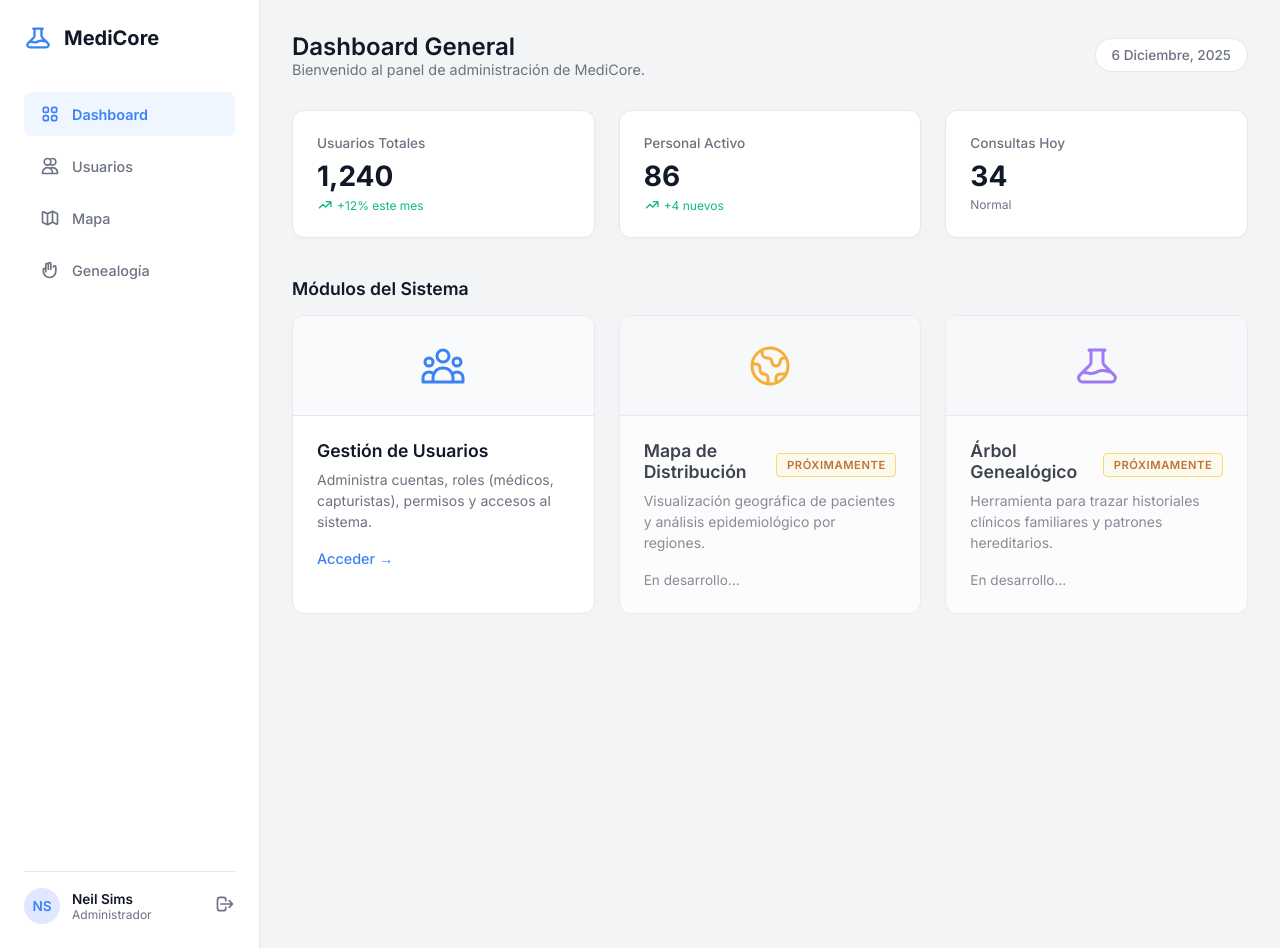
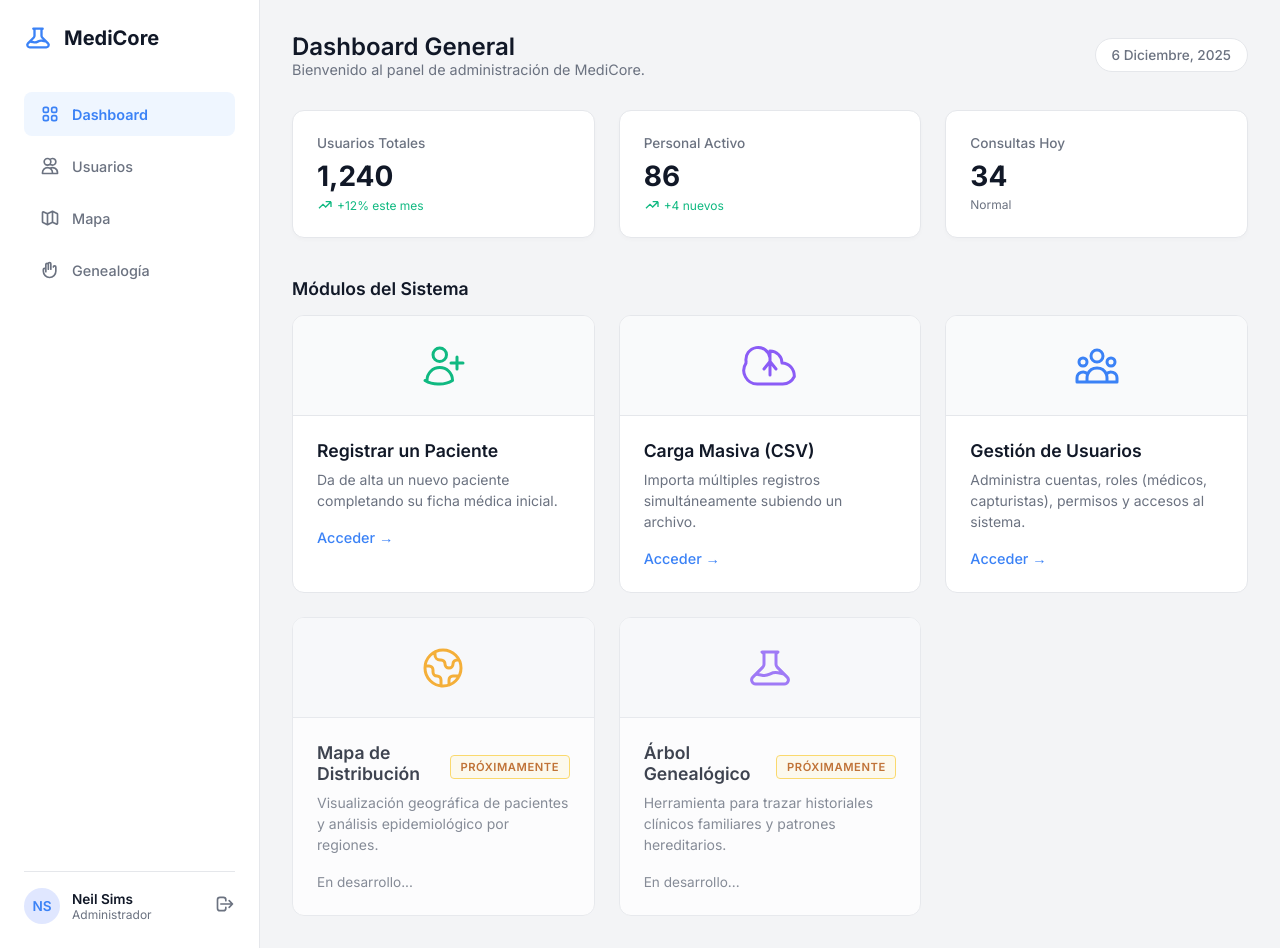
Before and after one commit to IngJuanRamirez/prototipo_web_modular, a Django app: page / in a window 1280 px wide. Run offline with Django 5.2, Linux system fonts and the light colour scheme.

Commit message:
feat(ui): implementar dashboard principal y configuración de archivos estáticos

```diff
--- /dev/null
+++ b/core/static/core/css/style_index.css
@@ -0,0 +1,276 @@
+:root {
+    --primary: #3b82f6;
+    --primary-hover: #2563eb;
+    --bg-body: #f3f4f6;
+    --bg-card: #ffffff;
+    --text-main: #111827;
+    --text-secondary: #6b7280;
+    --border: #e5e7eb;
+    --success: #10b981;
+    --warning: #f59e0b;
+}
+
+* {
+    box-sizing: border-box;
+    margin: 0;
+    padding: 0;
+    font-family: 'Inter', sans-serif;
+}
+
+body {
+    background-color: var(--bg-body);
+    color: var(--text-main);
+    height: 100vh;
+    display: flex;
+    overflow: hidden;
+}
+
+/* --- SIDEBAR --- */
+.sidebar {
+    width: 260px;
+    background: var(--bg-card);
+    border-right: 1px solid var(--border);
+    display: flex;
+    flex-direction: column;
+    padding: 1.5rem;
+    flex-shrink: 0;
+}
+
+.logo-area {
+    display: flex;
+    align-items: center;
+    gap: 0.75rem;
+    margin-bottom: 2.5rem;
+    color: var(--primary);
+}
+
+.logo-text {
+    font-size: 1.25rem;
+    font-weight: 700;
+    color: var(--text-main);
+}
+
+.nav-links {
+    list-style: none;
+    display: flex;
+    flex-direction: column;
+    gap: 0.5rem;
+    flex-grow: 1;
+}
+
+.nav-item a {
+    display: flex;
+    align-items: center;
+    gap: 0.75rem;
+    padding: 0.75rem 1rem;
+    text-decoration: none;
+    color: var(--text-secondary);
+    border-radius: 8px;
+    font-weight: 500;
+    font-size: 0.9rem;
+    transition: all 0.2s;
+}
+
+.nav-item a:hover {
+    background-color: #f9fafb;
+    color: var(--primary);
+}
+
+.nav-item a.active {
+    background-color: #eff6ff;
+    color: var(--primary);
+    font-weight: 600;
+}
+
+.user-profile {
+    border-top: 1px solid var(--border);
+    padding-top: 1rem;
+    display: flex;
+    align-items: center;
+    gap: 0.75rem;
+}
+
+.avatar {
+    width: 36px;
+    height: 36px;
+    background: #e0e7ff;
+    color: var(--primary);
+    border-radius: 50%;
+    display: flex;
+    justify-content: center;
+    align-items: center;
+    font-weight: 600;
+    font-size: 0.85rem;
+}
+
+.user-info {
+    display: flex;
+    flex-direction: column;
+}
+
+.user-name {
+    font-size: 0.85rem;
+    font-weight: 600;
+}
+
+.user-role {
+    font-size: 0.75rem;
+    color: var(--text-secondary);
+}
+
+/* --- MAIN CONTENT --- */
+.main-content {
+    flex-grow: 1;
+    padding: 2rem;
+    overflow-y: auto;
+}
+
+.header {
+    display: flex;
+    justify-content: space-between;
+    align-items: center;
+    margin-bottom: 2rem;
+}
+
+.welcome-text h1 {
+    font-size: 1.5rem;
+    font-weight: 600;
+}
+
+.welcome-text p {
+    color: var(--text-secondary);
+    font-size: 0.9rem;
+}
+
+.date-badge {
+    background: white;
+    padding: 0.5rem 1rem;
+    border-radius: 99px;
+    border: 1px solid var(--border);
+    font-size: 0.85rem;
+    color: var(--text-secondary);
+    font-weight: 500;
+}
+
+/* STATS GRID */
+.stats-grid {
+    display: grid;
+    grid-template-columns: repeat(auto-fit, minmax(200px, 1fr));
+    gap: 1.5rem;
+    margin-bottom: 2.5rem;
+}
+
+.stat-card {
+    background: var(--bg-card);
+    padding: 1.5rem;
+    border-radius: 12px;
+    border: 1px solid var(--border);
+    box-shadow: 0 2px 4px rgba(0, 0, 0, 0.02);
+}
+
+.stat-title {
+    font-size: 0.85rem;
+    color: var(--text-secondary);
+    font-weight: 500;
+    margin-bottom: 0.5rem;
+}
+
+.stat-value {
+    font-size: 1.75rem;
+    font-weight: 700;
+    color: var(--text-main);
+}
+
+.stat-trend {
+    font-size: 0.75rem;
+    margin-top: 0.25rem;
+    display: flex;
+    align-items: center;
+    gap: 0.25rem;
+}
+
+.trend-up {
+    color: var(--success);
+}
+
+/* MODULES GRID */
+.section-title {
+    font-size: 1.1rem;
+    font-weight: 600;
+    margin-bottom: 1rem;
+}
+
+.modules-grid {
+    display: grid;
+    grid-template-columns: repeat(auto-fit, minmax(300px, 1fr));
+    gap: 1.5rem;
+}
+
+.module-card {
+    background: var(--bg-card);
+    border-radius: 12px;
+    border: 1px solid var(--border);
+    overflow: hidden;
+    transition: transform 0.2s, box-shadow 0.2s;
+    display: flex;
+    flex-direction: column;
+    text-decoration: none;
+    /* Para que funcione como link */
+    color: inherit;
+}
+
+.module-card:hover {
+    transform: translateY(-3px);
+    box-shadow: 0 10px 15px -3px rgba(0, 0, 0, 0.1);
+    border-color: var(--primary);
+}
+
+.card-icon-area {
+    height: 100px;
+    display: flex;
+    align-items: center;
+    justify-content: center;
+    background: #f9fafb;
+    border-bottom: 1px solid var(--border);
+}
+
+.card-content {
+    padding: 1.5rem;
+    flex-grow: 1;
+}
+
+.card-title {
+    font-size: 1.1rem;
+    font-weight: 600;
+    margin-bottom: 0.5rem;
+}
+
+.card-desc {
+    font-size: 0.875rem;
+    color: var(--text-secondary);
+    line-height: 1.5;
+    margin-bottom: 1rem;
+}
+
+.badge-soon {
+    display: inline-block;
+    background: #fffbeb;
+    color: #b45309;
+    padding: 0.25rem 0.6rem;
+    border-radius: 4px;
+    font-size: 0.7rem;
+    font-weight: 600;
+    text-transform: uppercase;
+    letter-spacing: 0.05em;
+    border: 1px solid #fcd34d;
+}
+
+.btn-link {
+    color: var(--primary);
+    font-size: 0.9rem;
+    font-weight: 500;
+    margin-top: auto;
+    display: inline-flex;
+    align-items: center;
+    gap: 0.25rem;
+}
--- a/core/templates/index.html
+++ b/core/templates/index.html
@@ -1,143 +1,66 @@
+{% load static %}
+
 <!DOCTYPE html>
 <html lang="es">
+
 <head>
     <meta charset="UTF-8">
     <meta name="viewport" content="width=device-width, initial-scale=1.0">
     <title>Dashboard - MediCore</title>
     <link href="https://fonts.googleapis.com/css2?family=Inter:wght@300;400;500;600;700&display=swap" rel="stylesheet">
-    <style>
-        :root {
-            --primary: #3b82f6;
-            --primary-hover: #2563eb;
-            --bg-body: #f3f4f6;
-            --bg-card: #ffffff;
-            --text-main: #111827;
-            --text-secondary: #6b7280;
-            --border: #e5e7eb;
-            --success: #10b981;
-            --warning: #f59e0b;
-        }
+    <link rel="stylesheet" href="{% static 'core/css/style_index.css' %}">
+</head>
 
-        * { box-sizing: border-box; margin: 0; padding: 0; font-family: 'Inter', sans-serif; }
-        body { background-color: var(--bg-body); color: var(--text-main); height: 100vh; display: flex; overflow: hidden; }
-
-        /* --- SIDEBAR --- */
-        .sidebar {
-            width: 260px;
-            background: var(--bg-card);
-            border-right: 1px solid var(--border);
-            display: flex;
-            flex-direction: column;
-            padding: 1.5rem;
-            flex-shrink: 0;
-        }
-
-        .logo-area {
-            display: flex; align-items: center; gap: 0.75rem; margin-bottom: 2.5rem; color: var(--primary);
-        }
-        .logo-text { font-size: 1.25rem; font-weight: 700; color: var(--text-main); }
-
-        .nav-links { list-style: none; display: flex; flex-direction: column; gap: 0.5rem; flex-grow: 1; }
-        .nav-item a {
-            display: flex; align-items: center; gap: 0.75rem;
-            padding: 0.75rem 1rem;
-            text-decoration: none;
-            color: var(--text-secondary);
-            border-radius: 8px;
-            font-weight: 500;
-            font-size: 0.9rem;
-            transition: all 0.2s;
-        }
-
-        .nav-item a:hover { background-color: #f9fafb; color: var(--primary); }
-        .nav-item a.active { background-color: #eff6ff; color: var(--primary); font-weight: 600; }
-
-        .user-profile {
-            border-top: 1px solid var(--border);
-            padding-top: 1rem;
-            display: flex; align-items: center; gap: 0.75rem;
-        }
-        .avatar { width: 36px; height: 36px; background: #e0e7ff; color: var(--primary); border-radius: 50%; display: flex; justify-content: center; align-items: center; font-weight: 600; font-size: 0.85rem; }
-        .user-info { display: flex; flex-direction: column; }
-        .user-name { font-size: 0.85rem; font-weight: 600; }
-        .user-role { font-size: 0.75rem; color: var(--text-secondary); }
-
-        /* --- MAIN CONTENT --- */
-        .main-content { flex-grow: 1; padding: 2rem; overflow-y: auto; }
-
-        .header { display: flex; justify-content: space-between; align-items: center; margin-bottom: 2rem; }
-        .welcome-text h1 { font-size: 1.5rem; font-weight: 600; }
-        .welcome-text p { color: var(--text-secondary); font-size: 0.9rem; }
-        .date-badge { background: white; padding: 0.5rem 1rem; border-radius: 99px; border: 1px solid var(--border); font-size: 0.85rem; color: var(--text-secondary); font-weight: 500; }
-
-        /* STATS GRID */
-        .stats-grid { display: grid; grid-template-columns: repeat(auto-fit, minmax(200px, 1fr)); gap: 1.5rem; margin-bottom: 2.5rem; }
-        .stat-card { background: var(--bg-card); padding: 1.5rem; border-radius: 12px; border: 1px solid var(--border); box-shadow: 0 2px 4px rgba(0,0,0,0.02); }
-        .stat-title { font-size: 0.85rem; color: var(--text-secondary); font-weight: 500; margin-bottom: 0.5rem; }
-        .stat-value { font-size: 1.75rem; font-weight: 700; color: var(--text-main); }
-        .stat-trend { font-size: 0.75rem; margin-top: 0.25rem; display: flex; align-items: center; gap: 0.25rem; }
-        .trend-up { color: var(--success); }
-
-        /* MODULES GRID */
-        .section-title { font-size: 1.1rem; font-weight: 600; margin-bottom: 1rem; }
-        .modules-grid { display: grid; grid-template-columns: repeat(auto-fit, minmax(300px, 1fr)); gap: 1.5rem; }
-
-        .module-card {
-            background: var(--bg-card);
-            border-radius: 12px;
-            border: 1px solid var(--border);
-            overflow: hidden;
-            transition: transform 0.2s, box-shadow 0.2s;
-            display: flex; flex-direction: column;
-            text-decoration: none; /* Para que funcione como link */
-            color: inherit;
-        }
-
-        .module-card:hover { transform: translateY(-3px); box-shadow: 0 10px 15px -3px rgba(0,0,0,0.1); border-color: var(--primary); }
-
-        .card-icon-area { height: 100px; display: flex; align-items: center; justify-content: center; background: #f9fafb; border-bottom: 1px solid var(--border); }
-        .card-content { padding: 1.5rem; flex-grow: 1; }
-        .card-title { font-size: 1.1rem; font-weight: 600; margin-bottom: 0.5rem; }
-        .card-desc { font-size: 0.875rem; color: var(--text-secondary); line-height: 1.5; margin-bottom: 1rem; }
-
-        .badge-soon {
-            display: inline-block; background: #fffbeb; color: #b45309;
-            padding: 0.25rem 0.6rem; border-radius: 4px; font-size: 0.7rem; font-weight: 600; text-transform: uppercase; letter-spacing: 0.05em; border: 1px solid #fcd34d;
-        }
-
-        .btn-link { color: var(--primary); font-size: 0.9rem; font-weight: 500; margin-top: auto; display: inline-flex; align-items: center; gap: 0.25rem; }
-    </style>
-</head>
 <body>
 
     <aside class="sidebar">
         <div class="logo-area">
-            <svg width="28" height="28" fill="none" stroke="currentColor" stroke-width="2" viewBox="0 0 24 24"><path stroke-linecap="round" stroke-linejoin="round" d="M19.428 15.428a2 2 0 00-1.022-.547l-2.384-.477a6 6 0 00-3.86.517l-.318.158a6 6 0 01-3.86.517L6.05 15.21a2 2 0 00-1.806.547M8 4h8l-1 1v5.172a2 2 0 00.586 1.414l5 5c1.26 1.26.367 3.414-1.415 3.414H4.828c-1.782 0-2.674-2.154-1.414-3.414l5-5A2 2 0 009 10.172V5L8 4z"></path></svg>
+            <svg width="28" height="28" fill="none" stroke="currentColor" stroke-width="2" viewBox="0 0 24 24">
+                <path stroke-linecap="round" stroke-linejoin="round"
+                    d="M19.428 15.428a2 2 0 00-1.022-.547l-2.384-.477a6 6 0 00-3.86.517l-.318.158a6 6 0 01-3.86.517L6.05 15.21a2 2 0 00-1.806.547M8 4h8l-1 1v5.172a2 2 0 00.586 1.414l5 5c1.26 1.26.367 3.414-1.415 3.414H4.828c-1.782 0-2.674-2.154-1.414-3.414l5-5A2 2 0 009 10.172V5L8 4z">
+                </path>
+            </svg>
             <span class="logo-text">MediCore</span>
         </div>
 
         <ul class="nav-links">
             <li class="nav-item">
                 <a href="#" class="active">
-                    <svg width="20" height="20" fill="none" stroke="currentColor" stroke-width="2" viewBox="0 0 24 24"><path stroke-linecap="round" stroke-linejoin="round" d="M4 6a2 2 0 012-2h2a2 2 0 012 2v2a2 2 0 01-2 2H6a2 2 0 01-2-2V6zM14 6a2 2 0 012-2h2a2 2 0 012 2v2a2 2 0 01-2 2h-2a2 2 0 01-2-2V6zM4 16a2 2 0 012-2h2a2 2 0 012 2v2a2 2 0 01-2 2H6a2 2 0 01-2-2v-2zM14 16a2 2 0 012-2h2a2 2 0 012 2v2a2 2 0 01-2 2h-2a2 2 0 01-2-2v-2z"></path></svg>
+                    <svg width="20" height="20" fill="none" stroke="currentColor" stroke-width="2" viewBox="0 0 24 24">
+                        <path stroke-linecap="round" stroke-linejoin="round"
+                            d="M4 6a2 2 0 012-2h2a2 2 0 012 2v2a2 2 0 01-2 2H6a2 2 0 01-2-2V6zM14 6a2 2 0 012-2h2a2 2 0 012 2v2a2 2 0 01-2 2h-2a2 2 0 01-2-2V6zM4 16a2 2 0 012-2h2a2 2 0 012 2v2a2 2 0 01-2 2H6a2 2 0 01-2-2v-2zM14 16a2 2 0 012-2h2a2 2 0 012 2v2a2 2 0 01-2 2h-2a2 2 0 01-2-2v-2z">
+                        </path>
+                    </svg>
                     Dashboard
                 </a>
             </li>
             <li class="nav-item">
                 <a href="/users_view/">
-                    <svg width="20" height="20" fill="none" stroke="currentColor" stroke-width="2" viewBox="0 0 24 24"><path stroke-linecap="round" stroke-linejoin="round" d="M12 4.354a4 4 0 110 5.292M15 21H3v-1a6 6 0 0112 0v1zm0 0h6v-1a6 6 0 00-9-5.197M13 7a4 4 0 11-8 0 4 4 0 018 0z"></path></svg>
+                    <svg width="20" height="20" fill="none" stroke="currentColor" stroke-width="2" viewBox="0 0 24 24">
+                        <path stroke-linecap="round" stroke-linejoin="round"
+                            d="M12 4.354a4 4 0 110 5.292M15 21H3v-1a6 6 0 0112 0v1zm0 0h6v-1a6 6 0 00-9-5.197M13 7a4 4 0 11-8 0 4 4 0 018 0z">
+                        </path>
+                    </svg>
                     Usuarios
                 </a>
             </li>
             <li class="nav-item">
                 <a href="#">
-                    <svg width="20" height="20" fill="none" stroke="currentColor" stroke-width="2" viewBox="0 0 24 24"><path stroke-linecap="round" stroke-linejoin="round" d="M9 20l-5.447-2.724A1 1 0 013 16.382V5.618a1 1 0 011.447-.894L9 7m0 13l6-3m-6 3V7m6 10l4.553 2.276A1 1 0 0021 18.382V7.618a1 1 0 00-.553-.894L15 4m0 13V4m0 0L9 7"></path></svg>
+                    <svg width="20" height="20" fill="none" stroke="currentColor" stroke-width="2" viewBox="0 0 24 24">
+                        <path stroke-linecap="round" stroke-linejoin="round"
+                            d="M9 20l-5.447-2.724A1 1 0 013 16.382V5.618a1 1 0 011.447-.894L9 7m0 13l6-3m-6 3V7m6 10l4.553 2.276A1 1 0 0021 18.382V7.618a1 1 0 00-.553-.894L15 4m0 13V4m0 0L9 7">
+                        </path>
+                    </svg>
                     Mapa
                 </a>
             </li>
             <li class="nav-item">
                 <a href="#">
-                    <svg width="20" height="20" fill="none" stroke="currentColor" stroke-width="2" viewBox="0 0 24 24"><path stroke-linecap="round" stroke-linejoin="round" d="M7 11.5V14m0-2.5v-6a1.5 1.5 0 113 0m-3 6a1.5 1.5 0 00-3 0v2a7.5 7.5 0 0015 0v-5a1.5 1.5 0 00-3 0m-6-3V11m0-5.5v-1a1.5 1.5 0 013 0v1m0 0V11"></path></svg>
+                    <svg width="20" height="20" fill="none" stroke="currentColor" stroke-width="2" viewBox="0 0 24 24">
+                        <path stroke-linecap="round" stroke-linejoin="round"
+                            d="M7 11.5V14m0-2.5v-6a1.5 1.5 0 113 0m-3 6a1.5 1.5 0 00-3 0v2a7.5 7.5 0 0015 0v-5a1.5 1.5 0 00-3 0m-6-3V11m0-5.5v-1a1.5 1.5 0 013 0v1m0 0V11">
+                        </path>
+                    </svg>
                     Genealogía
                 </a>
             </li>
@@ -150,7 +73,11 @@
                 <span class="user-role">Administrador</span>
             </div>
             <a href="login" style="margin-left: auto; color: var(--text-secondary);">
-                <svg width="20" height="20" fill="none" stroke="currentColor" stroke-width="2" viewBox="0 0 24 24"><path stroke-linecap="round" stroke-linejoin="round" d="M17 16l4-4m0 0l-4-4m4 4H7m6 4v1a3 3 0 01-3 3H6a3 3 0 01-3-3V7a3 3 0 013-3h4a3 3 0 013 3v1"></path></svg>
+                <svg width="20" height="20" fill="none" stroke="currentColor" stroke-width="2" viewBox="0 0 24 24">
+                    <path stroke-linecap="round" stroke-linejoin="round"
+                        d="M17 16l4-4m0 0l-4-4m4 4H7m6 4v1a3 3 0 01-3 3H6a3 3 0 01-3-3V7a3 3 0 013-3h4a3 3 0 013 3v1">
+                    </path>
+                </svg>
             </a>
         </div>
     </aside>
@@ -172,7 +99,9 @@
                 <div class="stat-title">Usuarios Totales</div>
                 <div class="stat-value">1,240</div>
                 <div class="stat-trend trend-up">
-                    <svg width="16" height="16" fill="none" stroke="currentColor" stroke-width="2" viewBox="0 0 24 24"><path d="M13 7h8m0 0v8m0-8l-8 8-4-4-6 6"></path></svg>
+                    <svg width="16" height="16" fill="none" stroke="currentColor" stroke-width="2" viewBox="0 0 24 24">
+                        <path d="M13 7h8m0 0v8m0-8l-8 8-4-4-6 6"></path>
+                    </svg>
                     <span>+12% este mes</span>
                 </div>
             </div>
@@ -180,7 +109,9 @@
                 <div class="stat-title">Personal Activo</div>
                 <div class="stat-value">86</div>
                 <div class="stat-trend trend-up">
-                    <svg width="16" height="16" fill="none" stroke="currentColor" stroke-width="2" viewBox="0 0 24 24"><path d="M13 7h8m0 0v8m0-8l-8 8-4-4-6 6"></path></svg>
+                    <svg width="16" height="16" fill="none" stroke="currentColor" stroke-width="2" viewBox="0 0 24 24">
+                        <path d="M13 7h8m0 0v8m0-8l-8 8-4-4-6 6"></path>
+                    </svg>
                     <span>+4 nuevos</span>
                 </div>
             </div>
@@ -196,6 +127,47 @@
         <div class="section-title">Módulos del Sistema</div>
         <div class="modules-grid">
 
+            <!--
+            Carta al registro de un paciente
+            Administradores, Capturistas, Medicos.
+            -->
+            <a href="#" class="module-card">
+                <div class="card-icon-area" style="color: var(--success);">
+                    <svg width="48" height="48" fill="none" stroke="currentColor" stroke-width="1.5"
+                        viewBox="0 0 24 24">
+                        <path stroke-linecap="round" stroke-linejoin="round"
+                            d="M19 7.5v3m0 0v3m0-3h3m-3 0h-3m-2.25-4.125a3.375 3.375 0 11-6.75 0 3.375 3.375 0 016.75 0zM4 19.235v-.11a6.375 6.375 0 0112.75 0v.109A12.318 12.318 0 019.374 21c-2.331 0-4.512-.645-6.374-1.766z" />
+                    </svg>
+                </div>
+                <div class="card-content">
+                    <div class="card-title">Registrar un Paciente</div>
+                    <p class="card-desc">Da de alta un nuevo paciente completando su ficha médica inicial.</p>
+                    <span class="btn-link">Acceder &rarr;</span>
+                </div>
+            </a>
+
+            <!--
+            Carta al registro masivo de pacientes
+            Administradores, Capturistas.
+            -->
+            <a href="#" class="module-card">
+                <div class="card-icon-area" style="color: #8b5cf6;">
+                    <svg width="60" height="48" fill="none" stroke="currentColor" stroke-width="1.5" viewBox="0 0 24 24">
+                        <path stroke-linecap="round" stroke-linejoin="round"
+                            d="M12 16.5V9.75m0 0l3 3.75m-3-3.75l-3 3.75M12 9.75V4.5m0 0a6 6 0 016 6h.008c3.649 0 6.168 3.197 6.168 6.75A6.762 6.762 0 0118.373 21H5.627a6.762 6.762 0 01-5.62-10.457 2.25 2.25 0 01.03-.793 5.996 5.996 0 0111.964-1.921z" />
+                    </svg>
+                </div>
+                <div class="card-content">
+                    <div class="card-title">Carga Masiva (CSV)</div>
+                    <p class="card-desc">Importa múltiples registros simultáneamente subiendo un archivo.</p>
+                    <span class="btn-link">Acceder &rarr;</span>
+                </div>
+            </a>
+
+            <!--
+            Carta a la gestion de usuarios del sistema.
+            Administradores.
+            -->
             <a href="users_view" class="module-card">
                 <div class="card-icon-area" style="color: var(--primary);">
                     <svg width="48" height="48" fill="none" stroke="currentColor" stroke-width="1.5" viewBox="0 0 24 24"><path stroke-linecap="round" stroke-linejoin="round" d="M17 20h5v-2a3 3 0 00-5.356-1.857M17 20H7m10 0v-2c0-.656-.126-1.283-.356-1.857M7 20H2v-2a3 3 0 015.356-1.857M7 20v-2c0-.656.126-1.283.356-1.857m0 0a5.002 5.002 0 019.288 0M15 7a3 3 0 11-6 0 3 3 0 016 0zm6 3a2 2 0 11-4 0 2 2 0 014 0zM7 10a2 2 0 11-4 0 2 2 0 014 0z"></path></svg>
@@ -207,30 +179,50 @@
                 </div>
             </a>
 
+            <!--
+            Carta al Mapa de distribucion
+            Administradores, Medicos.
+            -->
             <div class="module-card" style="opacity: 0.8;">
                 <div class="card-icon-area" style="color: var(--warning);">
-                    <svg width="48" height="48" fill="none" stroke="currentColor" stroke-width="1.5" viewBox="0 0 24 24"><path stroke-linecap="round" stroke-linejoin="round" d="M3.055 11H5a2 2 0 012 2v1a2 2 0 002 2 2 2 0 012 2v2.945M8 3.935V5.5A2.5 2.5 0 0010.5 8h.5a2 2 0 012 2 2 2 0 104 0 2 2 0 012-2h1.064M15 20.488V18a2 2 0 012-2h3.064M21 12a9 9 0 11-18 0 9 9 0 0118 0z"></path></svg>
+                    <svg width="48" height="48" fill="none" stroke="currentColor" stroke-width="1.5"
+                        viewBox="0 0 24 24">
+                        <path stroke-linecap="round" stroke-linejoin="round"
+                            d="M3.055 11H5a2 2 0 012 2v1a2 2 0 002 2 2 2 0 012 2v2.945M8 3.935V5.5A2.5 2.5 0 0010.5 8h.5a2 2 0 012 2 2 2 0 104 0 2 2 0 012-2h1.064M15 20.488V18a2 2 0 012-2h3.064M21 12a9 9 0 11-18 0 9 9 0 0118 0z">
+                        </path>
+                    </svg>
                 </div>
                 <div class="card-content">
                     <div style="display:flex; justify-content:space-between; align-items:center;">
                         <div class="card-title">Mapa de Distribución</div>
                         <span class="badge-soon">Próximamente</span>
                     </div>
-                    <p class="card-desc">Visualización geográfica de pacientes y análisis epidemiológico por regiones.</p>
+                    <p class="card-desc">Visualización geográfica de pacientes y análisis epidemiológico por regiones.
+                    </p>
                     <span style="font-size:0.85rem; color:var(--text-secondary);">En desarrollo...</span>
                 </div>
             </div>
 
+            <!--
+            Carta al Arbol Genealogico
+            Administradores, Medicos.
+            -->
             <div class="module-card" style="opacity: 0.8;">
                 <div class="card-icon-area" style="color: #8b5cf6;">
-                    <svg width="48" height="48" fill="none" stroke="currentColor" stroke-width="1.5" viewBox="0 0 24 24"><path stroke-linecap="round" stroke-linejoin="round" d="M19.428 15.428a2 2 0 00-1.022-.547l-2.384-.477a6 6 0 00-3.86.517l-.318.158a6 6 0 01-3.86.517L6.05 15.21a2 2 0 00-1.806.547M8 4h8l-1 1v5.172a2 2 0 00.586 1.414l5 5c1.26 1.26.367 3.414-1.415 3.414H4.828c-1.782 0-2.674-2.154-1.414-3.414l5-5A2 2 0 009 10.172V5L8 4z"></path></svg>
+                    <svg width="48" height="48" fill="none" stroke="currentColor" stroke-width="1.5"
+                        viewBox="0 0 24 24">
+                        <path stroke-linecap="round" stroke-linejoin="round"
+                            d="M19.428 15.428a2 2 0 00-1.022-.547l-2.384-.477a6 6 0 00-3.86.517l-.318.158a6 6 0 01-3.86.517L6.05 15.21a2 2 0 00-1.806.547M8 4h8l-1 1v5.172a2 2 0 00.586 1.414l5 5c1.26 1.26.367 3.414-1.415 3.414H4.828c-1.782 0-2.674-2.154-1.414-3.414l5-5A2 2 0 009 10.172V5L8 4z">
+                        </path>
+                    </svg>
                 </div>
                 <div class="card-content">
                     <div style="display:flex; justify-content:space-between; align-items:center;">
                         <div class="card-title">Árbol Genealógico</div>
                         <span class="badge-soon">Próximamente</span>
                     </div>
-                    <p class="card-desc">Herramienta para trazar historiales clínicos familiares y patrones hereditarios.</p>
+                    <p class="card-desc">Herramienta para trazar historiales clínicos familiares y patrones
+                        hereditarios.</p>
                     <span style="font-size:0.85rem; color:var(--text-secondary);">En desarrollo...</span>
                 </div>
             </div>
@@ -240,4 +232,5 @@
     </main>
 
 </body>
+
 </html>
```
